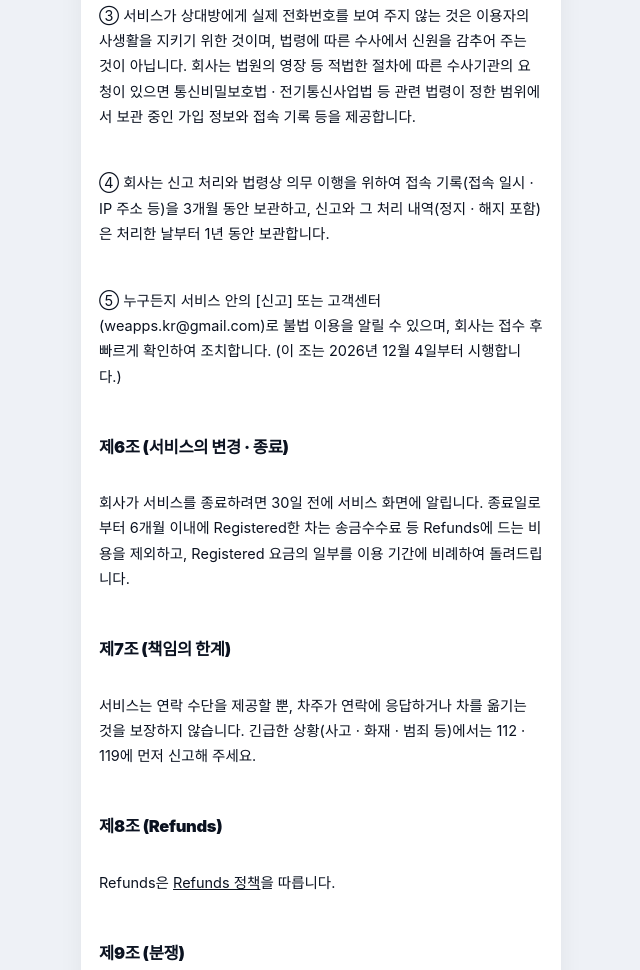
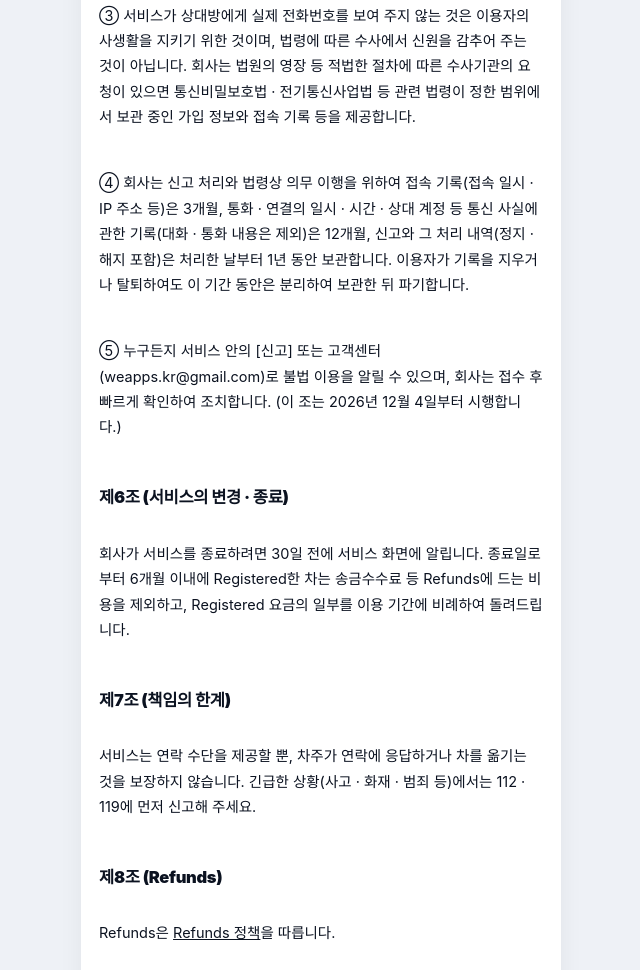
Before and after one commit to mylottolab/baroka, a plain HTML site: page terms.html in a window 1280 px wide. Shown: the part 2246-3216 px from the top of the page, without its empty margins (319-959 px from the left). Drawn offline with Linux system fonts and the light colour scheme.

Commit message:
안전 관리: 통화 · 연결 기록 12개월 분리 보관 고지 · 관리 화면 내려받기
Co-Authored-By: Claude Opus 5.5 <noreply@anthropic.com>
Claude-Session: https://claude.ai/code/session_01Je8P4F8oSJJPTupufeLRsF

```diff
--- a/terms.html
+++ b/terms.html
@@ -29,7 +29,7 @@
 <p>① 이용자는 서비스를 보이스피싱 · 사기 · 마약류 거래 · 불법 도박 · 성매매 알선 · 불법 대부 · 협박 · 스토킹 · 아동 · 청소년 대상 범죄 등 법령이 금지하는 행위에, 또는 그 행위를 위한 연락 수단으로 이용해서는 안 됩니다.</p>
 <p>② 회사는 제1항의 행위가 확인되거나 그렇게 볼 상당한 이유가 있으면 미리 알리지 않고 즉시 계정 · 번호 · 회선 · 방의 이용을 정지하고, 사실이 확인되면 이용계약을 해지할 수 있습니다. 정지 · 해지된 이용자가 다른 계정으로 다시 가입하는 것을 제한할 수 있으며, 이 경우의 환불은 관련 법령에 따릅니다.</p>
 <p>③ 서비스가 상대방에게 실제 전화번호를 보여 주지 않는 것은 이용자의 사생활을 지키기 위한 것이며, 법령에 따른 수사에서 신원을 감추어 주는 것이 아닙니다. 회사는 법원의 영장 등 적법한 절차에 따른 수사기관의 요청이 있으면 통신비밀보호법 · 전기통신사업법 등 관련 법령이 정한 범위에서 보관 중인 가입 정보와 접속 기록 등을 제공합니다.</p>
-<p>④ 회사는 신고 처리와 법령상 의무 이행을 위하여 접속 기록(접속 일시 · IP 주소 등)을 3개월 동안 보관하고, 신고와 그 처리 내역(정지 · 해지 포함)은 처리한 날부터 1년 동안 보관합니다.</p>
+<p>④ 회사는 신고 처리와 법령상 의무 이행을 위하여 접속 기록(접속 일시 · IP 주소 등)은 3개월, 통화 · 연결의 일시 · 시간 · 상대 계정 등 통신 사실에 관한 기록(대화 · 통화 내용은 제외)은 12개월, 신고와 그 처리 내역(정지 · 해지 포함)은 처리한 날부터 1년 동안 보관합니다. 이용자가 기록을 지우거나 탈퇴하여도 이 기간 동안은 분리하여 보관한 뒤 파기합니다.</p>
 <p>⑤ 누구든지 서비스 안의 [신고] 또는 고객센터(weapps.kr@gmail.com)로 불법 이용을 알릴 수 있으며, 회사는 접수 후 빠르게 확인하여 조치합니다. (이 조는 2026년 12월 4일부터 시행합니다.)</p>
 
 <h2>제6조 (서비스의 변경 · 종료)</h2><p>회사가 서비스를 종료하려면 30일 전에 서비스 화면에 알립니다. 종료일로부터 6개월 이내에 등록한 차는 송금수수료 등 환불에 드는 비용을 제외하고, 등록 요금의 일부를 이용 기간에 비례하여 돌려드립니다.</p>
```
Also changed, not shown: privacy.html (+1 -1 lines).
